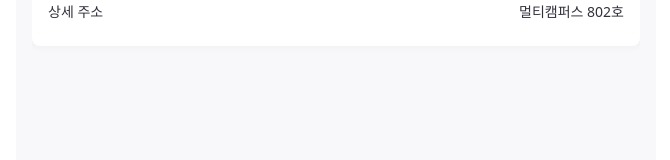
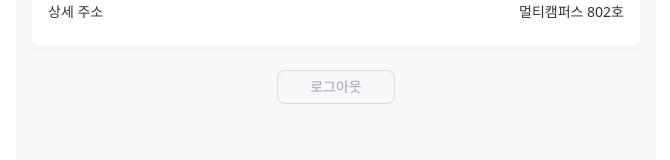
Before and after one commit to FormMate205/FormMate, a React (Vite) app in the folder Frontend/: page /myinfo in a window 1280 px wide. Shown: the part 554-714 px from the top of the page, without its empty margins (304-974 px from the left). Built offline with nearby package versions, Linux system fonts and the light colour scheme; a web font is replaced by a local one.

Commit message:
refactor: zustand 제거 & 로그아웃 시 토큰 삭제

```diff
--- a/Frontend/src/app/provider/QueryProvider.tsx
+++ b/Frontend/src/app/provider/QueryProvider.tsx
@@ -1,7 +1,6 @@
-import { QueryClient, QueryClientProvider } from '@tanstack/react-query';
+import { QueryClientProvider } from '@tanstack/react-query';
 import { ReactNode } from 'react';
-
-const queryClient = new QueryClient();
+import { queryClient } from './queryClient';
 
 const QueryProvider = ({ children }: { children: ReactNode }) => {
     return (
--- /dev/null
+++ b/Frontend/src/app/provider/queryClient.ts
@@ -0,0 +1,3 @@
+import { QueryClient } from '@tanstack/react-query';
+
+export const queryClient = new QueryClient();
--- a/Frontend/src/components/ui/button.tsx
+++ b/Frontend/src/components/ui/button.tsx
@@ -21,6 +21,7 @@ const buttonVariants = cva(
                 light: 'bg-primary-50 text-primary-500 mt-4 w-full rounded py-2',
                 sendPlus: 'bg-primary-500 px-6 py-2 text-white',
                 sendMinus: 'bg-subPink-600 px-6 py-2 text-white',
+                logout: 'border border-line-200 px-8 py-1.5 text-sm text-line-400',
             },
         },
         defaultVariants: {
--- /dev/null
+++ b/Frontend/src/entities/user/api/logout.ts
@@ -0,0 +1,11 @@
+import { NavigateFunction } from 'react-router-dom';
+import { queryClient } from '@/app/provider/queryClient';
+
+export const logout = (navigate?: NavigateFunction) => {
+    // 1. 토큰 제거
+    localStorage.removeItem('accessToken');
+    // 2. 유저 쿼리 제거 (전역 캐시 삭제)
+    queryClient.removeQueries({ queryKey: ['user'] });
+
+    if (navigate) navigate('/login');
+};
--- a/Frontend/src/entities/user/hooks/useUserQuery.ts
+++ b/Frontend/src/entities/user/hooks/useUserQuery.ts
@@ -1,15 +1,14 @@
 import { useQuery } from '@tanstack/react-query';
 import { getUser } from '../api/getUser';
-import { useUserStore } from '../model/useUserStore';
 
 export const useUserQuery = () => {
-    const token = useUserStore((state) => state.token);
+    const token = localStorage.getItem('accessToken');
 
     return useQuery({
         queryKey: ['user'],
         queryFn: getUser,
         enabled: !!token, // 토큰 있을 때만 fetch
-        staleTime: 1000 * 60 * 10,
+        staleTime: 1000 * 60 * 10, // 10분
         retry: 1,
         refetchOnWindowFocus: false,
     });
--- a/Frontend/src/entities/user/model/useUserStore.ts
+++ /dev/null
@@ -1,15 +0,0 @@
-import { create } from 'zustand';
-
-interface UserState {
-    token: string | null;
-    isLoggedIn: boolean;
-    setLogin: (token: string) => void;
-    logout: () => void;
-}
-
-export const useUserStore = create<UserState>((set) => ({
-    token: null,
-    isLoggedIn: false,
-    setLogin: (token) => set({ token, isLoggedIn: true }),
-    logout: () => set({ token: null, isLoggedIn: false }),
-}));
--- a/Frontend/src/features/auth/login/model/useLoginForm.tsx
+++ b/Frontend/src/features/auth/login/model/useLoginForm.tsx
@@ -3,11 +3,7 @@ import { useForm } from 'react-hook-form';
 import { loginFormSchema, LoginFormSchema } from '../types';
 
 export const useLoginForm = () => {
-    const {
-        register,
-        handleSubmit,
-        formState: { errors, isValid },
-    } = useForm<LoginFormSchema>({
+    const { register, handleSubmit, formState } = useForm<LoginFormSchema>({
         resolver: zodResolver(loginFormSchema),
         mode: 'onChange',
     });
@@ -15,7 +11,6 @@ export const useLoginForm = () => {
     return {
         register,
         handleSubmit,
-        errors,
-        isValid,
+        formState,
     };
 };
--- a/Frontend/src/features/auth/login/ui/LoginForm.tsx
+++ b/Frontend/src/features/auth/login/ui/LoginForm.tsx
@@ -1,7 +1,6 @@
 import { useQueryClient } from '@tanstack/react-query';
 import { useNavigate } from 'react-router-dom';
 import { Button } from '@/components/ui/button';
-import { useUserStore } from '@/entities/user/model/useUserStore';
 import { login } from '../api/login';
 import { useLoginForm } from '../model/useLoginForm';
 import { LoginFormSchema } from '../types';
@@ -9,19 +8,20 @@ import { LoginFormSchema } from '../types';
 const LoginForm = () => {
     const navigate = useNavigate();
     const queryClient = useQueryClient();
-    const setLogin = useUserStore((state) => state.setLogin);
-    const { register, handleSubmit, errors, isValid } = useLoginForm();
+    const {
+        register,
+        handleSubmit,
+        formState: { errors, isValid },
+    } = useLoginForm();
 
     const onSubmit = async (data: LoginFormSchema) => {
         try {
             const res = await login(data); // mock login 함수
             // 1. 토큰 저장
             localStorage.setItem('accessToken', res.token);
-            // 2. 상태 설정
-            setLogin(res.token);
-            // 3. 유저 쿼리 갱신
+            // 2. 유저 쿼리 갱신
             await queryClient.invalidateQueries({ queryKey: ['user'] });
-            // 4. 이동
+            // 3. 이동
             navigate('/');
         } catch (err) {
             alert(err instanceof Error ? err.message : '로그인 실패');
--- a/Frontend/src/pages/myinfo/MyInfo.tsx
+++ b/Frontend/src/pages/myinfo/MyInfo.tsx
@@ -1,5 +1,6 @@
 import { Footer, Header } from '@/widgets';
 import AddressInfo from './ui/AddressInfo';
+import Logout from './ui/Logout';
 import MyAccount from './ui/MyAccount';
 import UserInfo from './ui/UserInfo';
 
@@ -42,6 +43,10 @@ const MyInfo = () => {
                             detailAddress={userData.detailAddress}
                         />
                     </div>
+
+                    <div className='mx-auto'>
+                        <Logout />
+                    </div>
                 </div>
             </div>
             <Footer />
--- a/Frontend/src/pages/myinfo/index.tsx
+++ /dev/null
@@ -1,4 +0,0 @@
-export { default as AddressInfo } from './ui/AddressInfo';
-export { default as MyAccount } from './ui/MyAccount';
-export { default as UserInfo } from './ui/UserInfo';
-export { default as PhoneVerifyForm } from './ui/PhoneVerifyForm';
--- /dev/null
+++ b/Frontend/src/pages/myinfo/ui/Logout.tsx
@@ -0,0 +1,17 @@
+import { useNavigate } from 'react-router-dom';
+import { Button } from '@/components/ui/button';
+import { logout } from '@/entities/user/api/logout';
+
+const Logout = () => {
+    const navigate = useNavigate();
+
+    return (
+        <>
+            <Button variant='logout' onClick={() => logout(navigate)}>
+                로그아웃
+            </Button>
+        </>
+    );
+};
+
+export default Logout;
```
